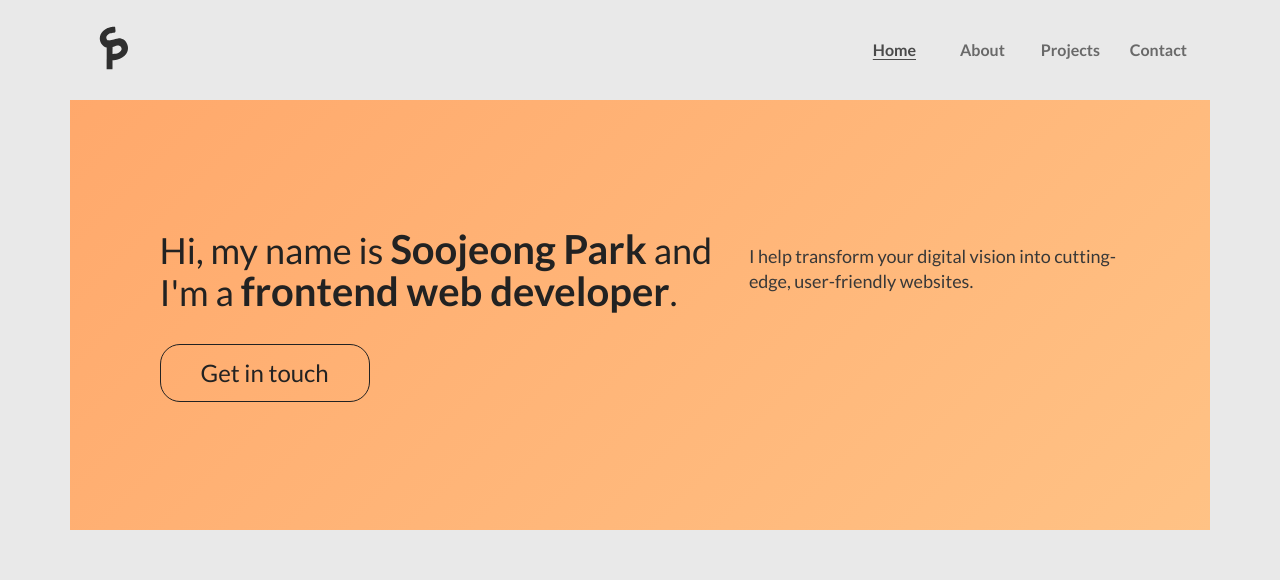
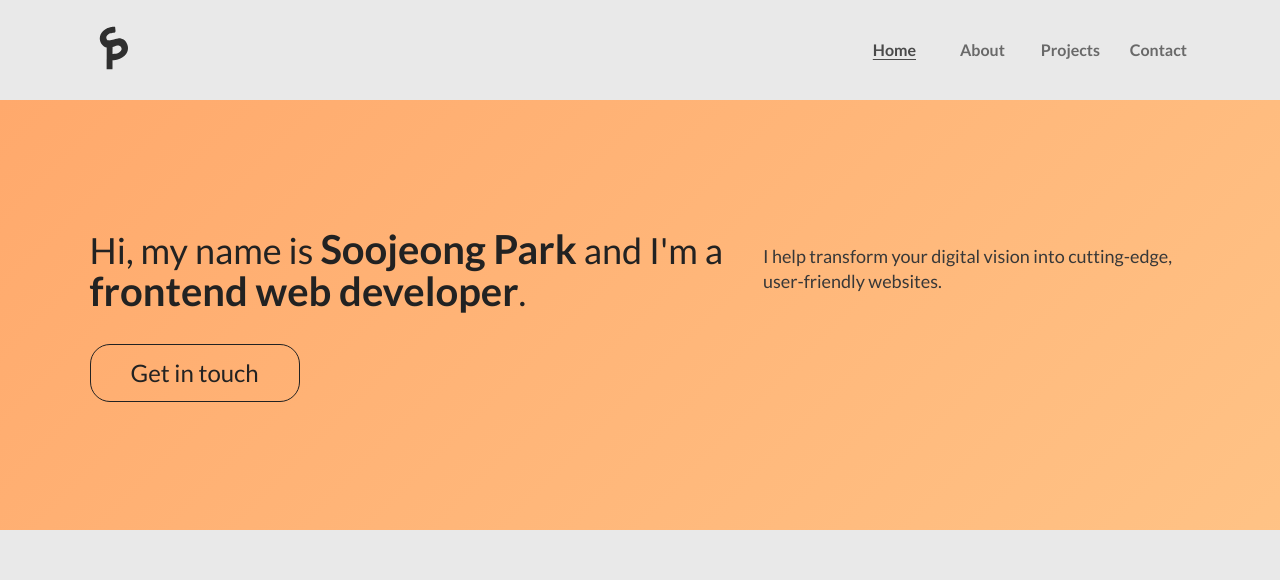
Before and after one commit to soojeong-park-ca/soojeong-park-portfolio, a React (Vite) app: page / in a window 1280 px wide. Shown: the top 580 px of the page. Built offline with nearby package versions, Linux system fonts and the light colour scheme.

Commit message:
expand hero background to full screen width

```diff
--- a/src/components/Hero.jsx
+++ b/src/components/Hero.jsx
@@ -2,8 +2,8 @@ import { Link } from "react-router-dom";
 
 export default function Hero() {
   return (
-    <section id="section__hero" className="container section__hero">
-      <div className="hero">
+    <section id="section__hero" className="section__hero">
+      <div className="hero container">
         <div className="hero__title">
           <h1>
             Hi, my name is <span>Soojeong Park</span> and I'm a{" "}
--- a/src/sass/base/_utilities.scss
+++ b/src/sass/base/_utilities.scss
@@ -1,6 +1,6 @@
 .container {
   width: 100%;
-  max-width: 71.25rem; // 1140px
+  max-width: 82.5rem; // 1320px
   padding-inline: 7%;
   margin: 0 auto;
 }
--- a/src/sass/components/_hero.scss
+++ b/src/sass/components/_hero.scss
@@ -2,12 +2,11 @@
 @use "../abstracts/mixins" as m;
 
 .section__hero {
+  min-width: 100%;
   // height: calc(100vh - 100px); // viewport height minus header height
   background: linear-gradient(135deg, #ff8080, #ffa366, #ffd699);
   background-size: 400% 400%;
   animation: Gradient 4s ease infinite;
-
-  padding-block: 8rem;
 
   @include m.respondMin(688px) {
     animation: Gradient 7s ease infinite;
@@ -19,10 +18,14 @@
 }
 
 .hero {
+  max-width: 82.5rem;
+
   display: grid;
   grid-template-columns: 1fr;
   grid-template-rows: 1fr auto;
   row-gap: 2rem;
+
+  padding-block: 8rem;
 
   .btn--to-contact {
     width: 100%;
--- a/src/sass/components/_navbar.scss
+++ b/src/sass/components/_navbar.scss
@@ -18,8 +18,6 @@
 
 .nav-container {
   width: 100%;
-  // max-width: 71.25rem;
-  max-width: 90rem;
 
   display: flex;
   flex-direction: row;
```
